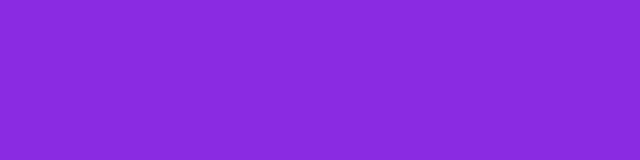
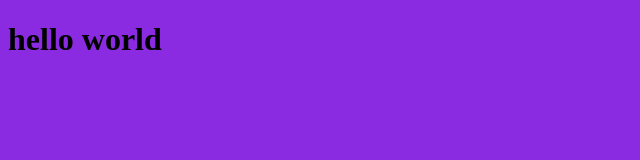
Before and after one commit to satyareddydeveloper/gitgadu, a plain HTML site: page index.html in a window 1280 px wide. Shown: the whole page, without its empty margins (0-640 px from the left). Drawn offline with Linux system fonts and the light colour scheme.

Commit message:
second commit

```diff
--- a/index.html
+++ b/index.html
@@ -7,6 +7,6 @@
     <link rel="stylesheet" href="style.css">
 </head>
 <body>
-
+<h1>hello world</h1>
 </body>
 </html>
--- a/style.css
+++ b/style.css
@@ -1,3 +1,6 @@
 body{
     background-color:blueviolet
 }
+h1{
+    font: size 30px;
+}
```
